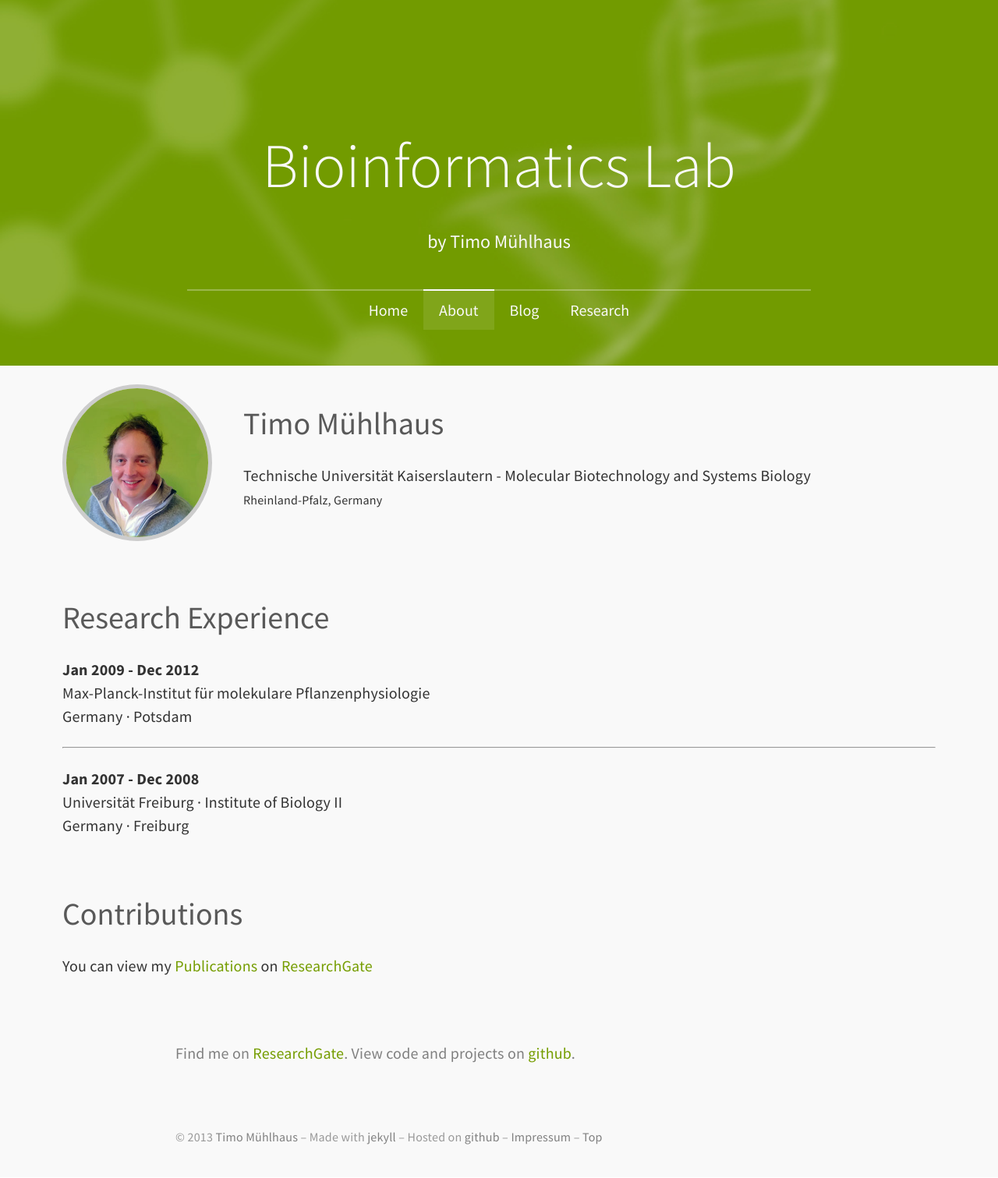
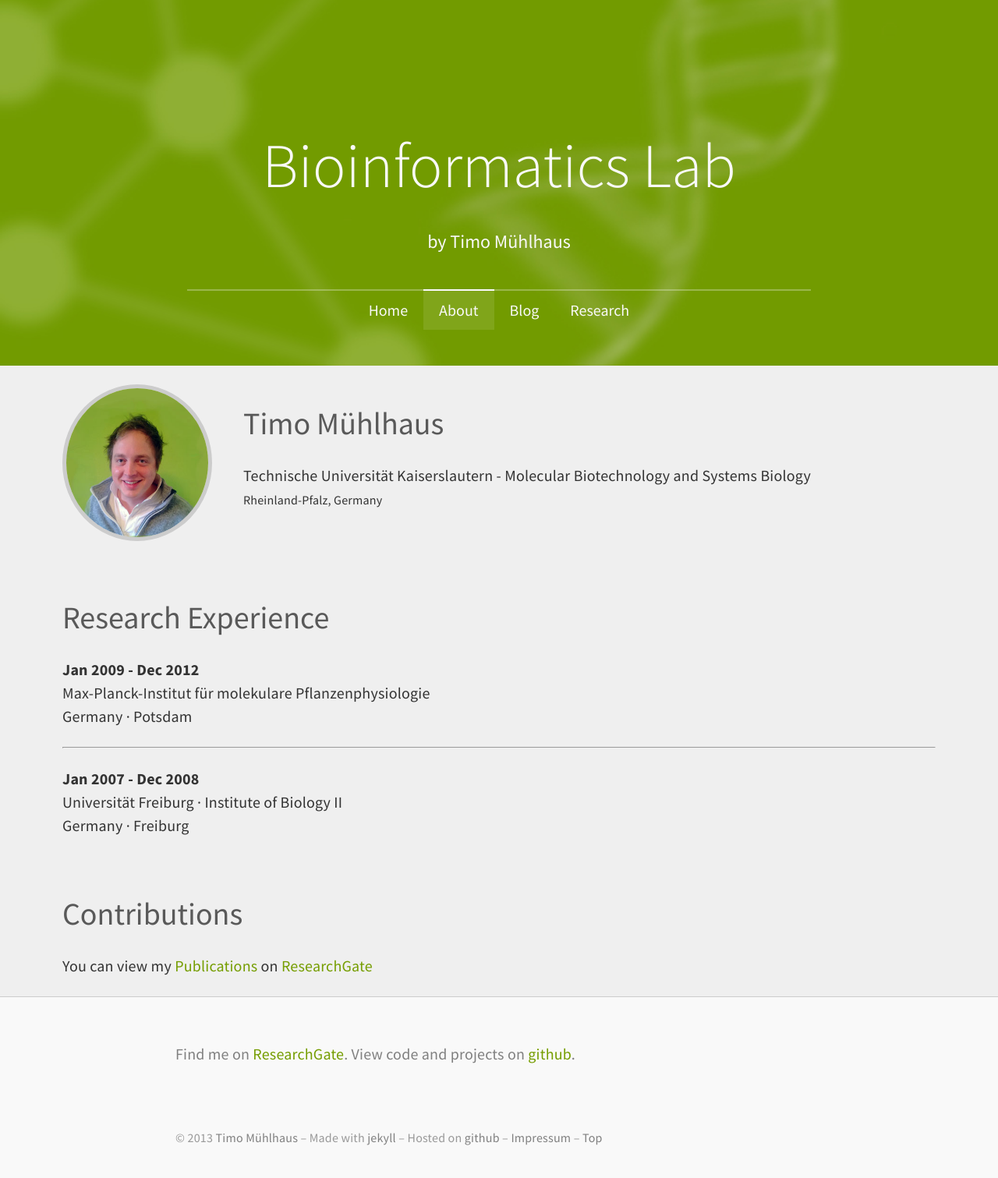
Before and after one commit to muehlhaus/muehlhaus.github.io, a Jekyll site: the page built from about/index.html, in a window 1280 px wide. Shown: the whole page at 78% size. Built offline with Jekyll 4.4.1, drawn with Linux system fonts in a browser that asks for light colours; nearby versions of some CDN libraries; Markdown is read by kramdown in place of the engine named in the settings.

Commit message:
alternating container

```diff
--- a/about/index.html
+++ b/about/index.html
@@ -2,8 +2,8 @@
 title: About
 layout: default
 ---
-<div class="container">
-  <section class="center">
+<div class="container alt">
+  <section>
     <div class="col-20">
       <img src="{{ site.url }}/assets/img/timo_muehlhaus.jpg" class="avatar" alt="">
     </div>
@@ -11,6 +11,9 @@ layout: default
       <h2 class="h3 text-align--left">Timo M&uuml;hlhaus</h2>
       <p>Technische Universität Kaiserslautern - Molecular Biotechnology and Systems Biology <br><small>Rheinland-Pfalz, Germany</small></p>
     </div>
+  </section>
+
+  <section class="center">
 
     <div class="col-100">
       <h2 class="h3 text-align--left">Research Experience</h2>
--- a/assets/scss/objects/_layout.scss
+++ b/assets/scss/objects/_layout.scss
@@ -13,4 +13,8 @@
   &.container-image--bottom{
     background-position: bottom center;
   }
+  &.alt{
+    background: #efefef;
+    border-bottom: 1px solid #ccc;
+  }
 }
```
Also changed, not shown: assets/css/main.min.css.
